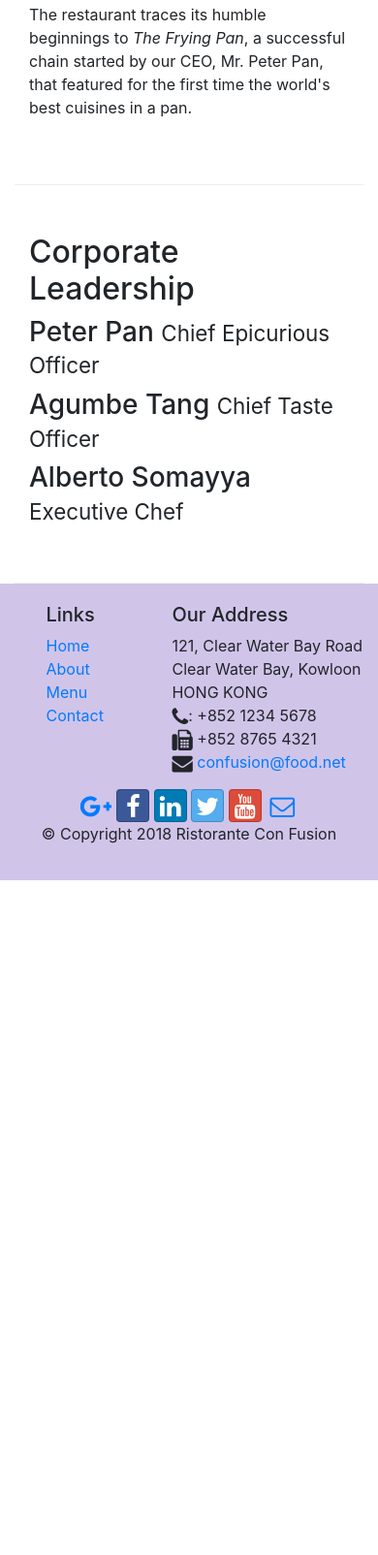
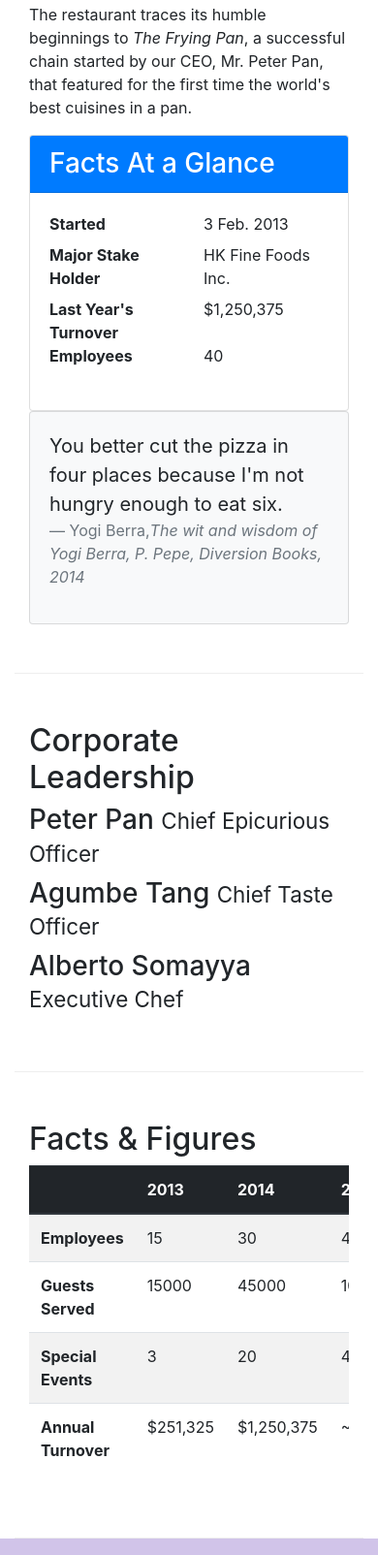
Before and after one commit to sharat36/Ristorante-Con-Fusion-BootStrap4-, a website: page aboutus.html in a window 390 px wide. Shown: the part 911-2515 px from the top of the page at 97% size. Before the commit the page ends 1819 px from the top, so only its background shows below. Drawn offline with nearby package versions, Linux system fonts and the light colour scheme.

Commit message:
Tables ans Cards

```diff
--- a/aboutus.html
+++ b/aboutus.html
@@ -69,7 +69,33 @@
                 <p>Started in 2010, Ristorante con Fusion quickly established itself as a culinary icon par excellence in Hong Kong. With its unique brand of world fusion cuisine that can be found nowhere else, it enjoys patronage from the A-list clientele in Hong Kong.  Featuring four of the best three-star Michelin chefs in the world, you never know what will arrive on your plate the next time you visit us.</p>
                 <p>The restaurant traces its humble beginnings to <em>The Frying Pan</em>, a successful chain started by our CEO, Mr. Peter Pan, that featured for the first time the world's best cuisines in a pan.</p>
             </div>
-            <div class="col-12 col-sm">
+            <div class="col-sm">
+                <div class="card">
+                    <h3 class="card-header bg-primary text-white">Facts At a Glance</h3>
+
+                    <div class="card-body">
+                        <dl class="row">
+                            <dt class="col-6">Started</dt>
+                            <dd class="col-6">3 Feb. 2013</dd>
+                            <dt class="col-6">Major Stake Holder</dt>
+                            <dd class="col-6">HK Fine Foods Inc.</dd>
+                            <dt class="col-6">Last Year's Turnover</dt>
+                            <dd class="col-6">$1,250,375</dd>
+                            <dt class="col-6">Employees</dt>
+                            <dd class="col-6">40</dd>
+                        </dl>
+                    </div>
+                </div>
+            </div>
+
+            <div class="col-12">
+                <div class="card card-body bg-light">
+                    <blockquote class="blockquote">
+                        <p class="mb-0">You better cut the pizza in four places because I'm not hungry enough to eat six.</p>
+
+                        <footer class="blockquote-footer">Yogi Berra,<cite title="Source Title">The wit and wisdom of Yogi Berra, P. Pepe, Diversion Books, 2014</cite></footer>
+                    </blockquote>
+                </div>
             </div>
         </div>
 
@@ -96,6 +122,54 @@
                 </div>
 
             </div>
+        </div>
+
+        <div class="row row-content">
+            <div class="col-12 col-sm-9">
+                <h2>Facts &amp; Figures</h2>
+
+                <div class="table-responsive">
+                    <table class="table table-striped">
+                        <thead class="thead-dark">
+                            <tr>
+                                <th>&nbsp;</th>
+                                <th>2013</th>
+                                <th>2014</th>
+                                <th>2015</th>
+                            </tr>
+                        </thead>
+                        <tbody>
+                            <tr>
+                                <th>Employees</th>
+                                <td>15</td>
+                                <td>30</td>
+                                <td>40</td>
+                            </tr>
+                            <tr>
+                                <th>Guests Served</th>
+                                <td>15000</td>
+                                <td>45000</td>
+                                <td>100,000</td>
+                            </tr>
+                            <tr>
+                                <th>Special Events</th>
+                                <td>3</td>
+                                <td>20</td>
+                                <td>45</td>
+                            </tr>
+                            <tr>
+                                <th>Annual Turnover</th>
+                                <td>$251,325</td>
+                                <td>$1,250,375</td>
+                                <td>~$3,000,000</td>
+                            </tr>
+                        </tbody>
+                    </table>
+                </div>
+            </div>
+
+            <div class="col-12-col-sm-3"></div>
+
        </div>
 
     </div>
@@ -140,6 +214,7 @@
                 </div>
            </div>
         </div>
+
     </footer>
 
     <!-- jQuery first, then Popper.js, then Bootstrap JS. -->
```
